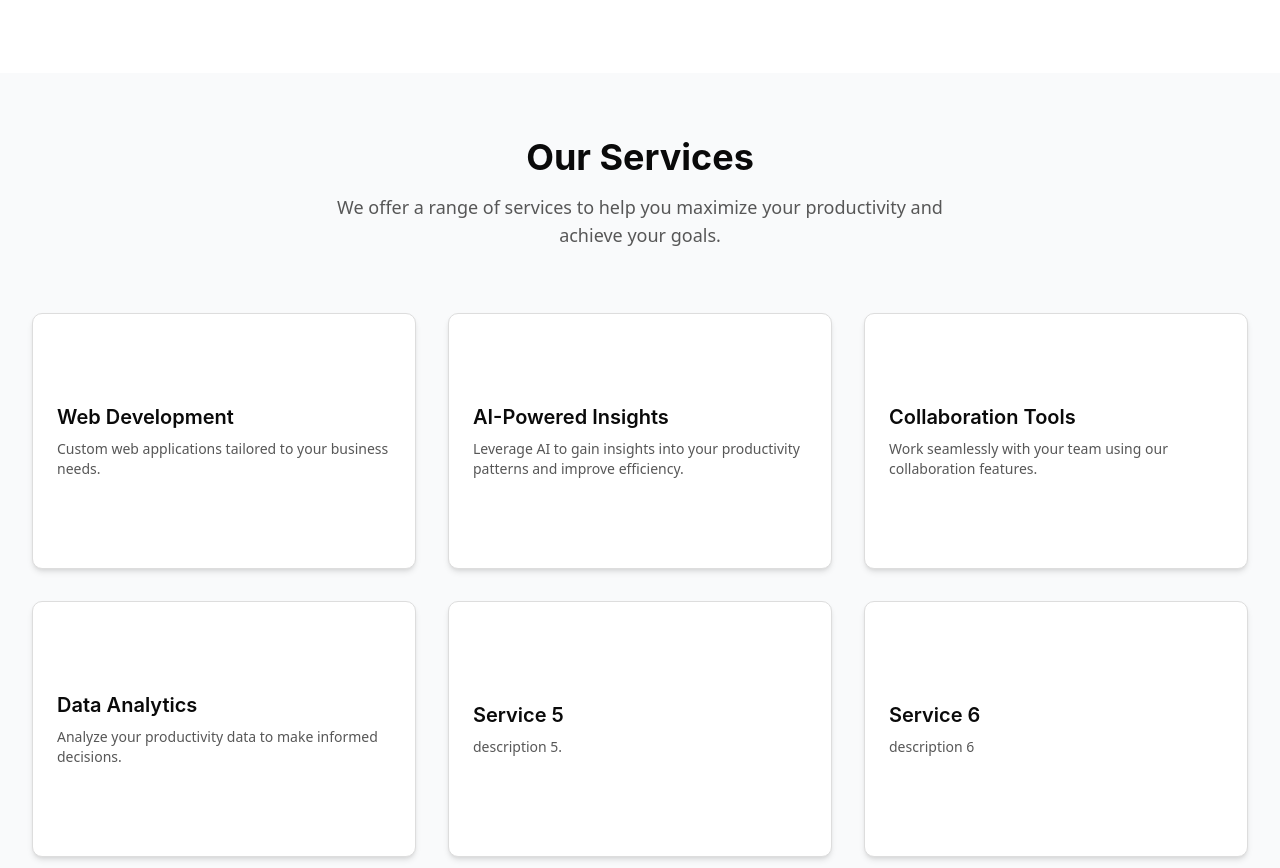
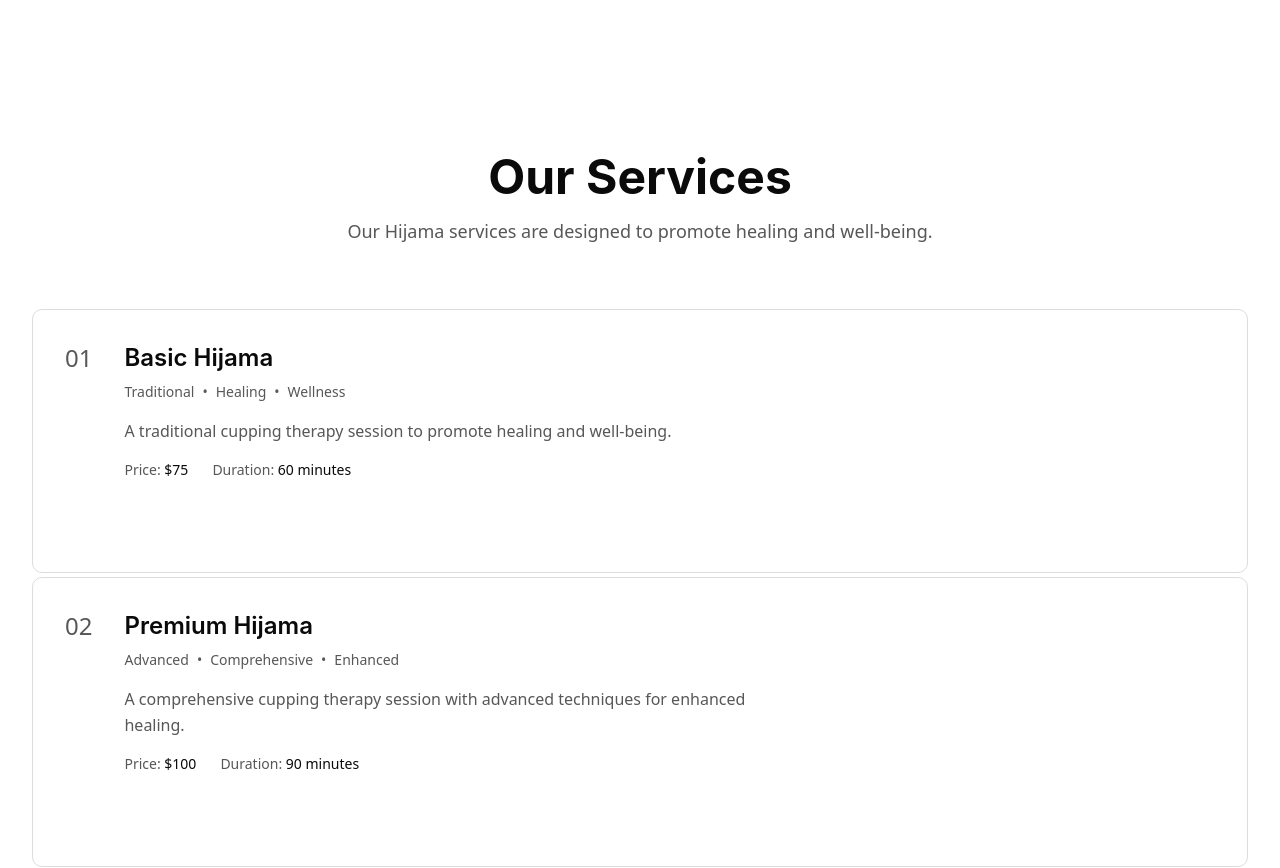
Before and after one commit to HalalElites-dev/halalelites-next-timelesshealing, a Next.js app: page / in a window 1280 px wide. Shown: the part 1540-2408 px from the top of the page. Built offline with nearby package versions, Linux system fonts and the light colour scheme.

Commit message:
Update and some solutions

```diff
--- a/components/layout/Header.tsx
+++ b/components/layout/Header.tsx
@@ -21,7 +21,7 @@ export function Header() {
   }, [])
 
   return (
-    <header className="sticky top-0 z-40 w-full bg-white shadow-md">
+    <header className="sticky top-0 left-0 right-0 z-40 w-full bg-white shadow-md">
       <div className="flex">
         {/* Logo Area */}
         <div
@@ -42,7 +42,8 @@ export function Header() {
               alt="Timeless Healing Logo"
               width={220}
               height={50}
-              className="h-auto w-auto  max-h-12 lg:max-h-16 transition-all duration-300"
+
+              className={`h-auto w-auto  max-h-12  ${isScrolled ? "md:max-h-16 " : "md:max-h-37 "} transition-all duration-300`}
             />
           </a>
         </div>
--- a/components/sections/Services.tsx
+++ b/components/sections/Services.tsx
@@ -1,49 +1,72 @@
-import React from 'react'
-import { SERVICES_HEADING, SERVICES_SUBTEXT, SERVICES } from '@/lib/constants'
+import { SERVICES_HEADING, SERVICES_SUBTEXT, SERVICES } from "@/lib/constants"
+import { Button } from "@/components/ui/button"
+import Link from "next/link"
 
 const Services = () => {
-
   return (
-    <div id="services" className="py-16 bg-secondary">
+    <div id="services" className="py-20 bg-white">
       <div className="max-w-7xl mx-auto px-4 sm:px-6 lg:px-8">
         <div className="text-center mb-16">
-          <h2 className="text-3xl font-bold text-foreground sm:text-4xl">
-            {SERVICES_HEADING}
-          </h2>
-          <p className="mt-4 text-lg text-muted-foreground max-w-2xl mx-auto">
-            {SERVICES_SUBTEXT}
-          </p>
+          <h2 className="text-4xl md:text-5xl font-bold text-foreground  mb-4">{SERVICES_HEADING}</h2>
+          <p className="text-lg text-muted-foreground max-w-3xl mx-auto">{SERVICES_SUBTEXT}</p>
         </div>
 
-        <div className="grid grid-cols-1 md:grid-cols-2 lg:grid-cols-3 gap-8">
+        <div className="space-y-1">
           {SERVICES.map((service, index) => (
-            <div key={index} className="bg-card rounded-lg shadow-md overflow-hidden border border-border group hover:shadow-lg transition-all duration-300 relative h-64 hover:bg-gradient-to-br from-brand-primary via-brand-accent to-brand-secondary">
-              {/* Main content */}
-              <div className="p-6 h-full flex flex-col justify-center group-hover:opacity-0 transition-opacity duration-300 ">
-                <h3 className="text-xl font-semibold text-card-foreground mb-2">
-                  {service.title}
-                </h3>
-                <p className="text-muted-foreground text-sm">
-                  {service.description}
-                </p>
+            <div
+              key={index}
+              className="group relative bg-card border border-border rounded-lg overflow-hidden transition-all duration-500 ease-out hover:bg-accent/30 hover:shadow-lg hover:scale-[1.02] "
+            >
+              <div className="flex items-start p-8 min-h-[120px] transition-all duration-500">
+                <div className="flex-shrink-0 mr-8">
+                  <span className="text-2xl font-light text-muted-foreground">
+                    {String(index + 1).padStart(2, "0")}
+                  </span>
+                </div>
+
+                <div className="flex-1 min-w-0">
+                  <h3 className="text-2xl font-semibold text-foreground mb-2 group-hover:text-primary transition-colors duration-300">
+                    {service.title}
+                  </h3>
+
+                  <div className="flex flex-wrap gap-2 mb-4">
+                    {service.tags?.map((tag, tagIndex) => (
+                      <span key={tagIndex} className="text-sm text-muted-foreground">
+                        {tag}
+                        {tagIndex < service.tags!.length - 1 && <span className="ml-2">•</span>}
+                      </span>
+                    ))}
+                  </div>
+
+                  <p className="text-muted-foreground leading-relaxed mb-4 max-w-2xl">{service.description}</p>
+
+                  <div className="flex items-center gap-6 text-sm text-muted-foreground">
+                    <span>
+                      Price: <span className="font-medium text-foreground">{service.price}</span>
+                    </span>
+                    <span>
+                      Duration: <span className="font-medium text-foreground">{service.session}</span>
+                    </span>
+                  </div>
+
+
+                    <div className="mt-6 opacity-0 group-hover:opacity-100 transition-opacity duration-300">
+                      <Button className="hidden lg:block bg-primary hover:bg-primary/90 text-white font-bold px-6 py-3 text-lg">
+                        <Link
+                          className="flex w-full h-full items-center justify-center"
+                          href="https://calendly.com/timelesshealingllc/30min"
+                          target="_blank"
+                        >
+                          Book Appointment
+                        </Link>
+                      </Button>
+                    </div>
+
+                </div>
               </div>
 
-              {/* Overlay features section */}
-              <div className="absolute inset-0 bg-card p-6 opacity-0 group-hover:opacity-100 transition-opacity duration-300 flex flex-col hover:bg-gradient-to-br from-brand-primary via-brand-accent to-brand-secondary">
-                <h3 className="text-lg font-semibold text-card-foreground mb-2">
-                  {service.title}
-                </h3>
-                <h4 className="text-sm font-medium text-card-foreground mb-3">
-                  What&apos;s included:
-                </h4>
-                <ul className="space-y-2 flex-1 overflow-y-auto">
-                  {service.features.map((feature, i) => (
-                    <li key={i} className="flex items-start">
-
-                      <span className="text-sm text-primary">{feature}</span>
-                    </li>
-                  ))}
-                </ul>
+              <div className="absolute right-6 top-1/2 -translate-y-1/2 opacity-0 group-hover:opacity-100 transition-opacity duration-300">
+                <div className="w-1 h-8 bg-primary rounded-full"></div>
               </div>
             </div>
           ))}
--- a/lib/constants.ts
+++ b/lib/constants.ts
@@ -91,66 +91,40 @@ export const FEATURES = [
 
 
 // Services Section
-export const SERVICES_HEADING = 'Our Services';
-export const SERVICES_SUBTEXT = 'We offer a range of services to help you maximize your productivity and achieve your goals.';
+export const SERVICES_HEADING = "Our Services"
+export const SERVICES_SUBTEXT =
+  "Our Hijama services are designed to promote healing and well-being."
+
 export const SERVICES = [
   {
-    title: 'Web Development',
-    description: 'Custom web applications tailored to your business needs.',
-    features: [
-      'Responsive design',
-      'Modern frameworks',
-      'SEO optimization'
-    ]
+    title: "Basic Hijama",
+    description: "A traditional cupping therapy session to promote healing and well-being.",
+    price: "$75",
+    session: "60 minutes",
+    tags: ["Traditional", "Healing", "Wellness"],
   },
   {
-    title: 'AI-Powered Insights',
-    description: 'Leverage AI to gain insights into your productivity patterns and improve efficiency.',
-    features: [
-      'Pattern recognition',
-      'Automated reporting',
-      'Predictive analytics'
-    ]
+    title: "Premium Hijama",
+    description: "A comprehensive cupping therapy session with advanced techniques for enhanced healing.",
+    price: "$100",
+    session: "90 minutes",
+    tags: ["Advanced", "Comprehensive", "Enhanced"],
   },
   {
-
-    title: 'Collaboration Tools',
-    description: 'Work seamlessly with your team using our collaboration features.',
-    features: [
-      'Real-time sync',
-      'Team workspaces',
-      'Communication tools'
-    ]
+    title: "Dry Cupping",
+    description: "A specialized cupping therapy technique that focuses on specific areas for targeted relief.",
+    price: "$50",
+    session: "60 minutes",
+    tags: ["Specialized", "Targeted", "Relief"],
   },
   {
-    title: 'Data Analytics',
-    description: 'Analyze your productivity data to make informed decisions.',
-    features: [
-      'Custom dashboards',
-      'Data visualization',
-      'Performance metrics'
-    ]
+    title: "Consultation",
+    description: "Professional consultation to determine the best treatment plan for your specific needs.",
+    price: "$25",
+    session: "30 minutes",
+    tags: ["Assessment", "Planning", "Personalized"],
   },
-  {
-    title: 'Service 5',
-    description: 'description 5.',
-    features: [
-      'feature 1',
-      'feature 2',
-      'feature 3'
-    ]
-  },
-  {
-    title: 'Service 6',
-    description: 'description 6',
-    features: [
-      'feature 1',
-      'feature 2',
-      'feature 3'
-    ]
-  }
-
-];
+]
 
 // Pricing Plans (if applicable)
 export const PRICING_PLANS = [
```
